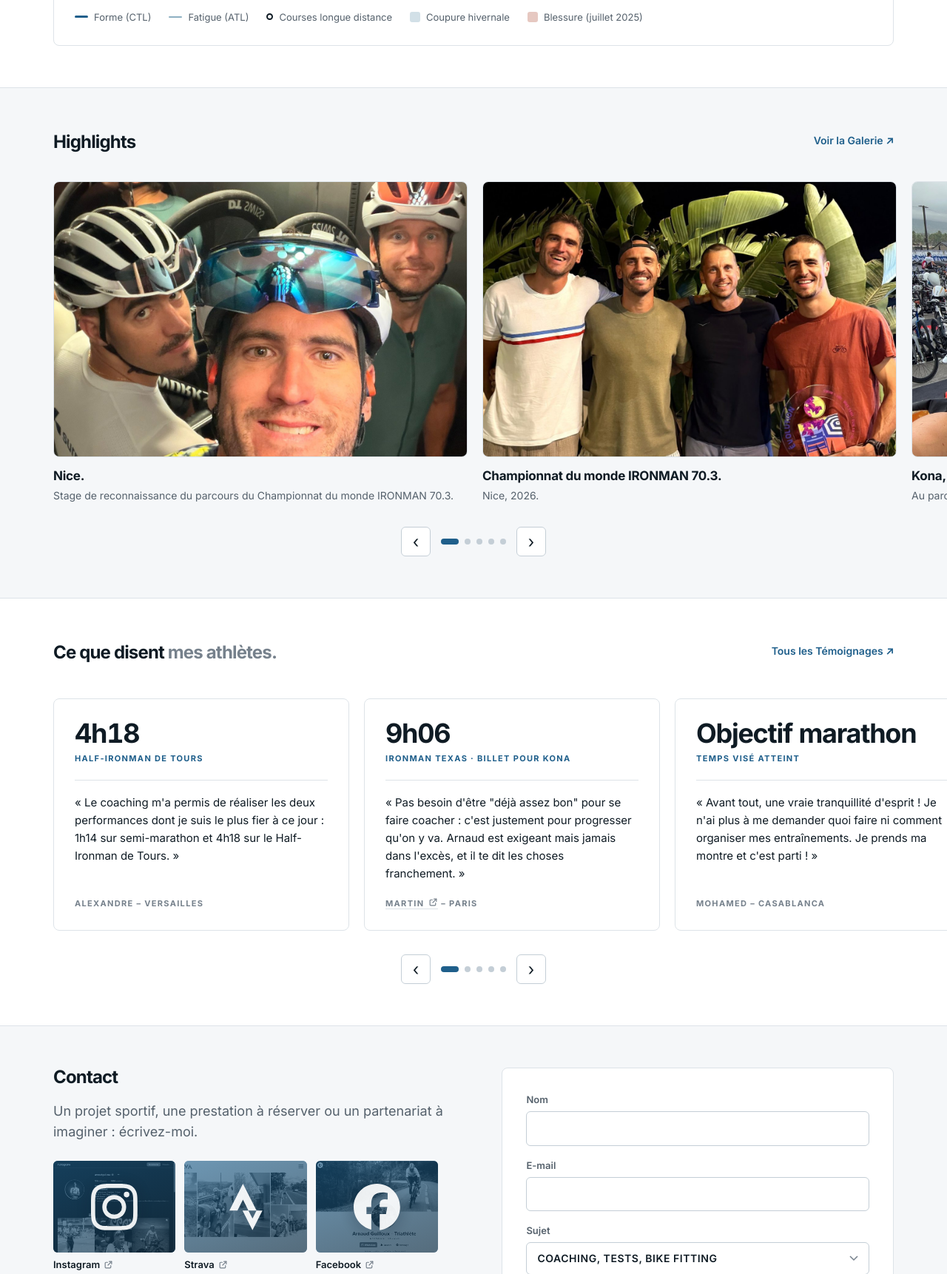
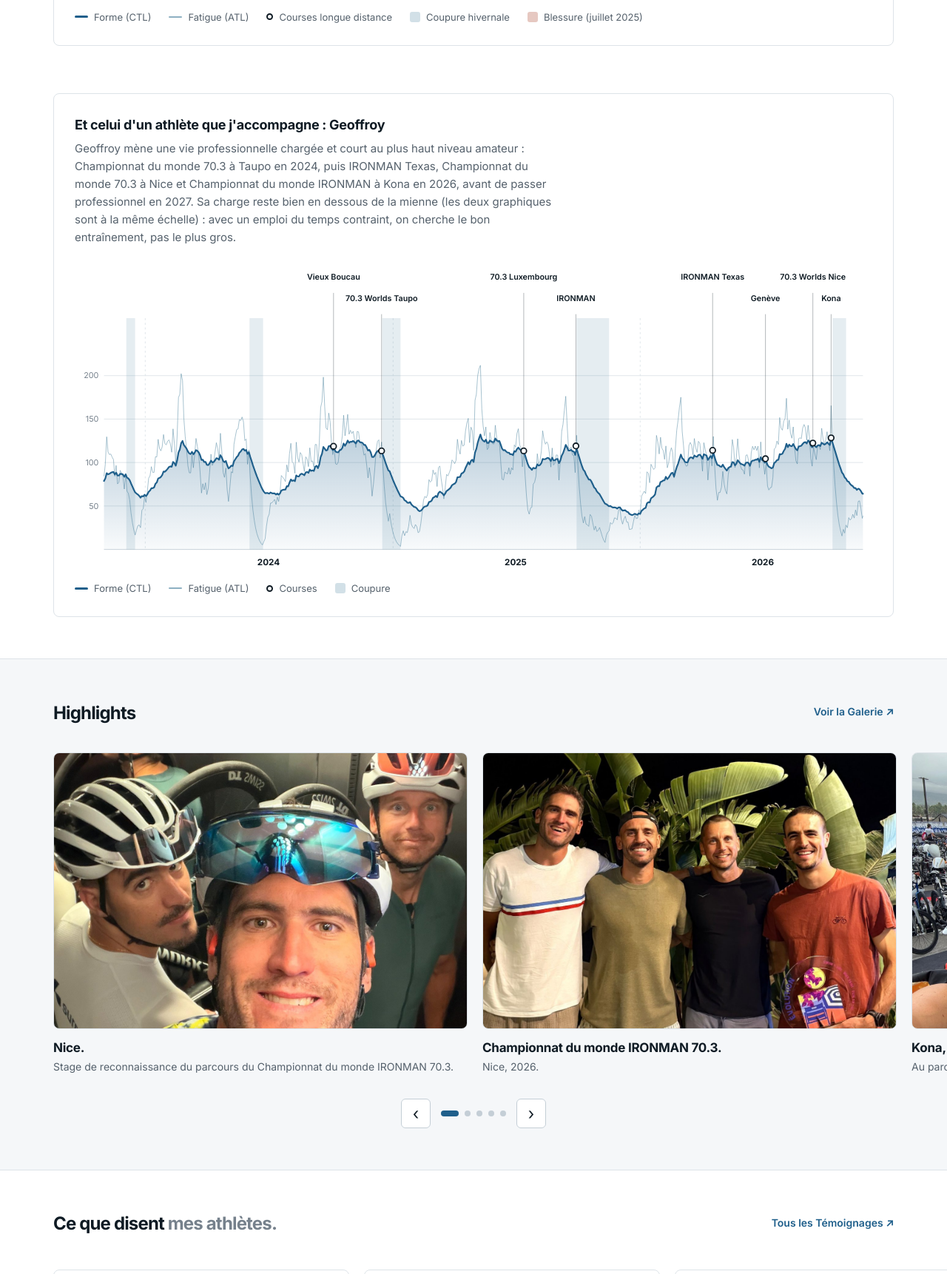
Before and after one commit to arnaudguilloux-web/site-arnaud-guilloux, a PHP site: page /coaching.php in a window 1280 px wide. Shown: the part 2686-4408 px from the top of the page at 74% size. Run offline with PHP 8.4, Linux system fonts and the light colour scheme.

Commit message:
Coach : PMC de Geoffroy (courses et coupures), publié avec son accord
Co-Authored-By: Claude Fable 5.2 <noreply@anthropic.com>

```diff
--- a/coaching.php
+++ b/coaching.php
@@ -36,6 +36,9 @@ $T = [
              'pmc_title' => 'Trois saisons de charge d\'entraînement',
              'pmc_text' => 'Mon propre PMC (Performance Management Chart), de novembre 2023 à novembre 2026 : les courses, les coupures hivernales, une blessure en juillet 2025. Fin 2025, je change de méthode d\'entraînement : ma charge chronique (CTL) baisse nettement, et pourtant je vais plus vite, avec 7h38 à l\'IRONMAN Brasil et un marathon en 2h37 à Roth. La charge n\'est pas un objectif en soi : ce qui compte, c\'est ce qu\'elle produit le jour de la course.',
              'pmc_legend' => ['Forme (CTL)', 'Fatigue (ATL)', 'Courses longue distance', 'Coupure hivernale', 'Blessure (juillet 2025)'],
+             'pmc2_title' => 'Et celui d\'un athlète que j\'accompagne : Geoffroy',
+             'pmc2_text' => 'Geoffroy mène une vie professionnelle chargée et court au plus haut niveau amateur : Championnat du monde 70.3 à Taupo en 2024, puis IRONMAN Texas, Championnat du monde 70.3 à Nice et Championnat du monde IRONMAN à Kona en 2026, avant de passer professionnel en 2027. Sa charge reste bien en dessous de la mienne (les deux graphiques sont à la même échelle) : avec un emploi du temps contraint, on cherche le bon entraînement, pas le plus gros.',
+             'pmc2_races' => 'Courses', 'pmc2_off' => 'Coupure',
              'h_highlights' => 'Highlights', 'see_gallery' => 'Voir la Galerie', 'h_quotes' => 'Témoignages', 'quotes_big' => ['Ce que disent', 'mes athlètes.'], 'quotes_note' => '', 'all_quotes' => 'Tous les Témoignages', 'prev' => 'Précédent', 'next' => 'Suivant',
              'legal' => 'Éditeur : Arnaud Guilloux, Saint-Renan (29). Hébergement : OVH SAS, 2 rue Kellermann, 59100 Roubaix.'],
     'en' => ['title' => 'Coaching — Arnaud Guilloux', 'kicker' => 'Arnaud Guilloux · Professional triathlete', 'h1' => 'Coaching', 'place' => 'Performance-driven',
@@ -47,6 +50,9 @@ $T = [
              'pmc_title' => 'Three seasons of training load',
              'pmc_text' => 'My own PMC (Performance Management Chart), from November 2023 to November 2026: races, off-season breaks, an injury in July 2025. In late 2025 I changed my training method: my chronic load (CTL) dropped markedly, and yet I race faster, with 7:38 at IRONMAN Brasil and a 2:37 marathon at Roth. Load is not a goal in itself: what matters is what it produces on race day.',
              'pmc_legend' => ['Fitness (CTL)', 'Fatigue (ATL)', 'Long-distance races', 'Off-season break', 'Injury (July 2025)'],
+             'pmc2_title' => 'And that of an athlete I coach: Geoffroy',
+             'pmc2_text' => 'Geoffroy has a demanding job and races at the top amateur level: the 70.3 World Championship in Taupo in 2024, then IRONMAN Texas, the 70.3 World Championship in Nice and the IRONMAN World Championship in Kona in 2026, before turning professional in 2027. His load stays well below mine (both charts use the same scale): with a tight schedule, we look for the right training, not the biggest.',
+             'pmc2_races' => 'Races', 'pmc2_off' => 'Break',
              'h_highlights' => 'Highlights', 'see_gallery' => 'See the Gallery', 'h_quotes' => 'Testimonials', 'quotes_big' => ['What my', 'athletes say.'], 'quotes_note' => 'Testimonials are shown in their original French.', 'all_quotes' => 'All Testimonials', 'prev' => 'Previous', 'next' => 'Next',
              'legal' => 'Publisher: Arnaud Guilloux, Saint-Renan, France. Hosting: OVH SAS, 2 rue Kellermann, 59100 Roubaix, France.'],
 ][$lang];
@@ -157,6 +163,23 @@ $pmcSvg = is_file(__DIR__ . '/assets/img/pmc.svg') ? (string) file_get_contents(
       </ul>
     </figure>
     <?php endif; ?>
+    <?php /* PMC d'un athlète accompagné (publié avec son accord) : même échelle que le graphique ci-dessus. */
+    $pmcAthlete = is_file(__DIR__ . '/assets/img/pmc-geoffroy.svg') ? (string) file_get_contents(__DIR__ . '/assets/img/pmc-geoffroy.svg') : ''; ?>
+    <?php if ($pmcAthlete !== ''): ?>
+    <figure class="pmc-fig">
+      <figcaption>
+        <h3><?= e($T['pmc2_title']) ?></h3>
+        <p><?= e($T['pmc2_text']) ?></p>
+      </figcaption>
+      <div class="pmc-scroll" tabindex="0" role="group" aria-label="<?= e($T['pmc2_title']) ?>"><?= $pmcAthlete ?></div>
+      <ul class="pmc-legend">
+        <li class="l-ctl"><?= e($T['pmc_legend'][0]) ?></li>
+        <li class="l-atl"><?= e($T['pmc_legend'][1]) ?></li>
+        <li class="l-race"><?= e($T['pmc2_races']) ?></li>
+        <li class="l-off"><?= e($T['pmc2_off']) ?></li>
+      </ul>
+    </figure>
+    <?php endif; ?>
   </div>
 </section>
 <?php endif; ?>
```
Also changed, not shown: assets/img/pmc-geoffroy.svg (added).
